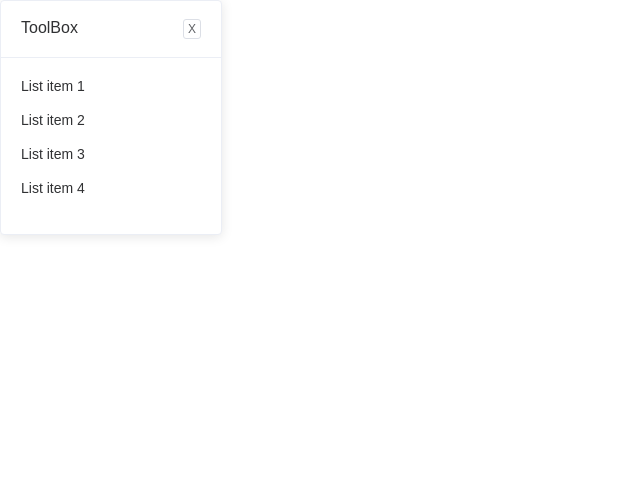
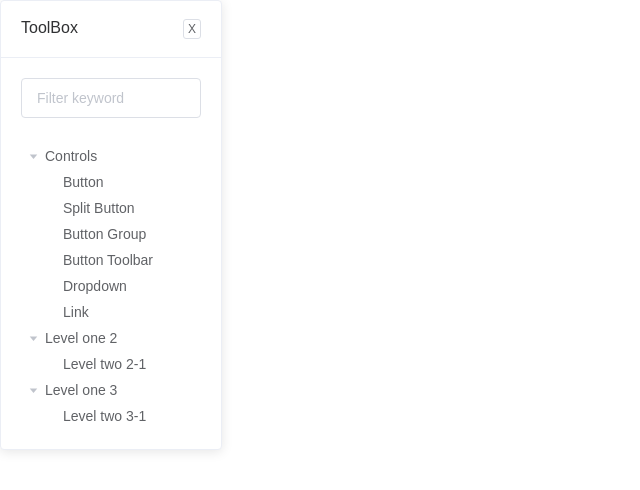
Before and after one commit to tmilost/Web_design_tool, a Vue app: page /#/ in a window 1280 px wide. Shown: the top 490 px of the page, without its empty margins (0-640 px from the left). Built offline with nearby package versions, Linux system fonts and the light colour scheme.

Commit message:
values and search

```diff
--- a/src/components/ToolBox.vue
+++ b/src/components/ToolBox.vue
@@ -1,35 +1,103 @@
 <template>
   <div class="toolBox">
     <div class="toolboxSize">
-
-
       <el-card class="box-card">
         <div slot="header" class="clearfix">
           <span>ToolBox</span>
-        <el-button style="float: right; padding: 3px 4px 3px 4px"  size="mini">X</el-button>
+          <el-button style="float: right; padding: 3px 4px 3px 4px" size="mini"
+            >X</el-button
+          >
         </div>
-  <div v-for="o in 4" :key="o" class="text item">
-    {{'List item ' + o }}
+        <div class="search">
+          <el-input placeholder="Filter keyword" v-model="filterText">
+          </el-input>
+        </div>
+        <div class="tree">
+          <el-tree
+          empty-text="No component were found"
+            class="filter-tree"
+            :data="components"
+            :props="defaultProps"
+            default-expand-all
+            :filter-node-method="filterNode"
+            ref="tree2"
+          >
+          </el-tree>
         </div>
       </el-card>
-
     </div>
-
   </div>
 </template>
 
 <script>
 export default {
-  // name: 'HelloWorld',
+  watch: {
+    filterText(val) {
+      this.$refs.tree2.filter(val);
+    },
+  },
+
+  methods: {
+    filterNode(value, data) {
+      if (!value) return true;
+      return data.label.indexOf(value) !== -1;
+    },
+  },
+  data: function() {
+    return {
+       filterText: '',
+      components: [
+        {
+          label: "Controls",
+          children: [
+            {
+              label: "Button",
+            },
+              {
+              label: "Split Button",
+            },
+            {
+              label: "Button Group",
+            },
+            {
+              label: "Button Toolbar",
+            },
+            {
+              label: "Dropdown",
+            },
+             {
+              label: "Link",
+            },
+          ],
+        },
+        {
+          label: "Level one 2",
+          children: [
+            {
+              label: "Level two 2-1",
+            },
+          ],
+        },
+        {
+          label: "Level one 3",
+          children: [
+            {
+              label: "Level two 3-1",
+            },
+          ],
+        },
+      ],
+    };
+  },
   // props: {
   //   msg: String
   // }
-}
+};
 </script>
 
 <!-- Add "scoped" attribute to limit CSS to this component only -->
 <style scoped>
-.toolboxSize{
+.toolboxSize {
   width: 1250px;
   align-items: left;
 }
@@ -47,10 +115,13 @@ export default {
   content: "";
 }
 .clearfix:after {
-    clear: both
+  clear: both;
 }
 
 .box-card {
   width: 220px;
 }
+.tree{
+  margin-top: 25px;
+}
 </style>
```
Lines whose indentation alone changed are shown as unchanged.
